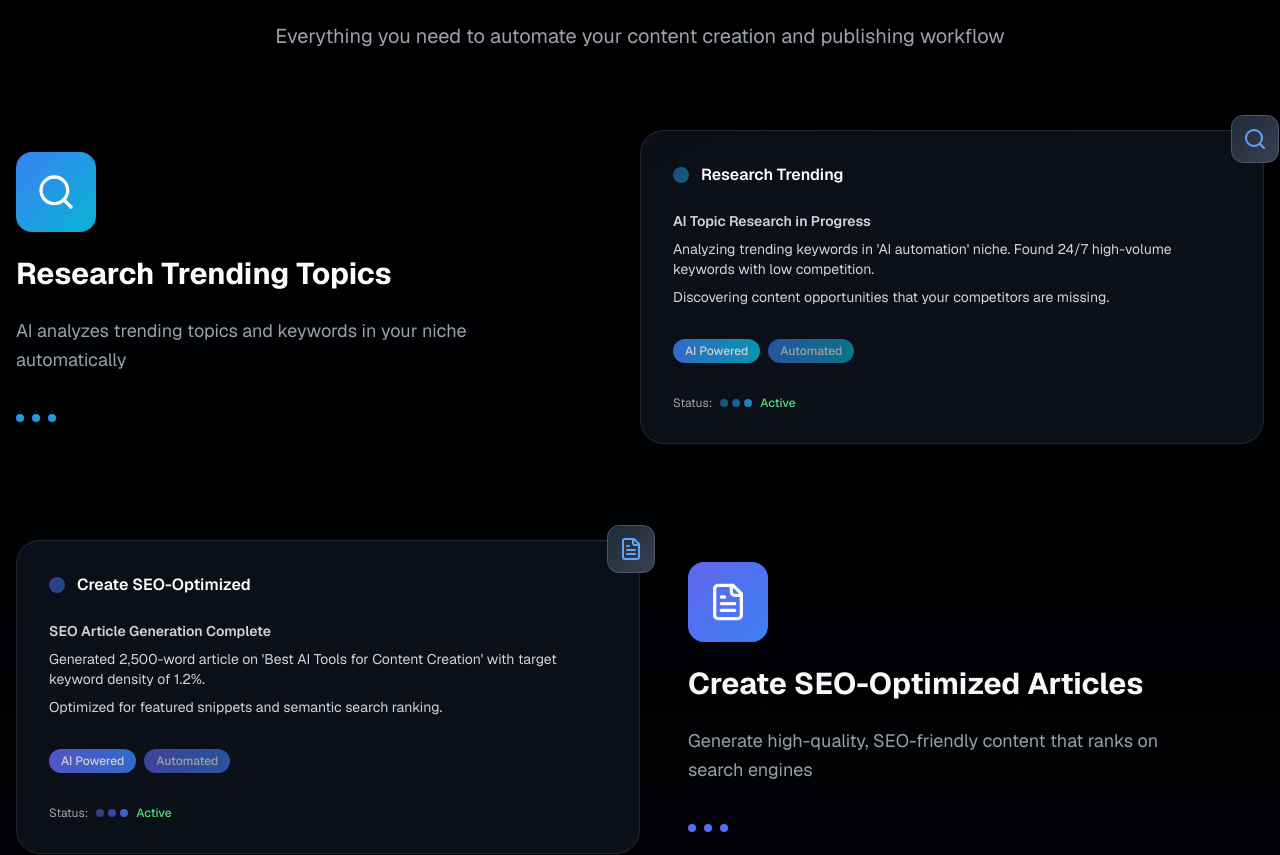
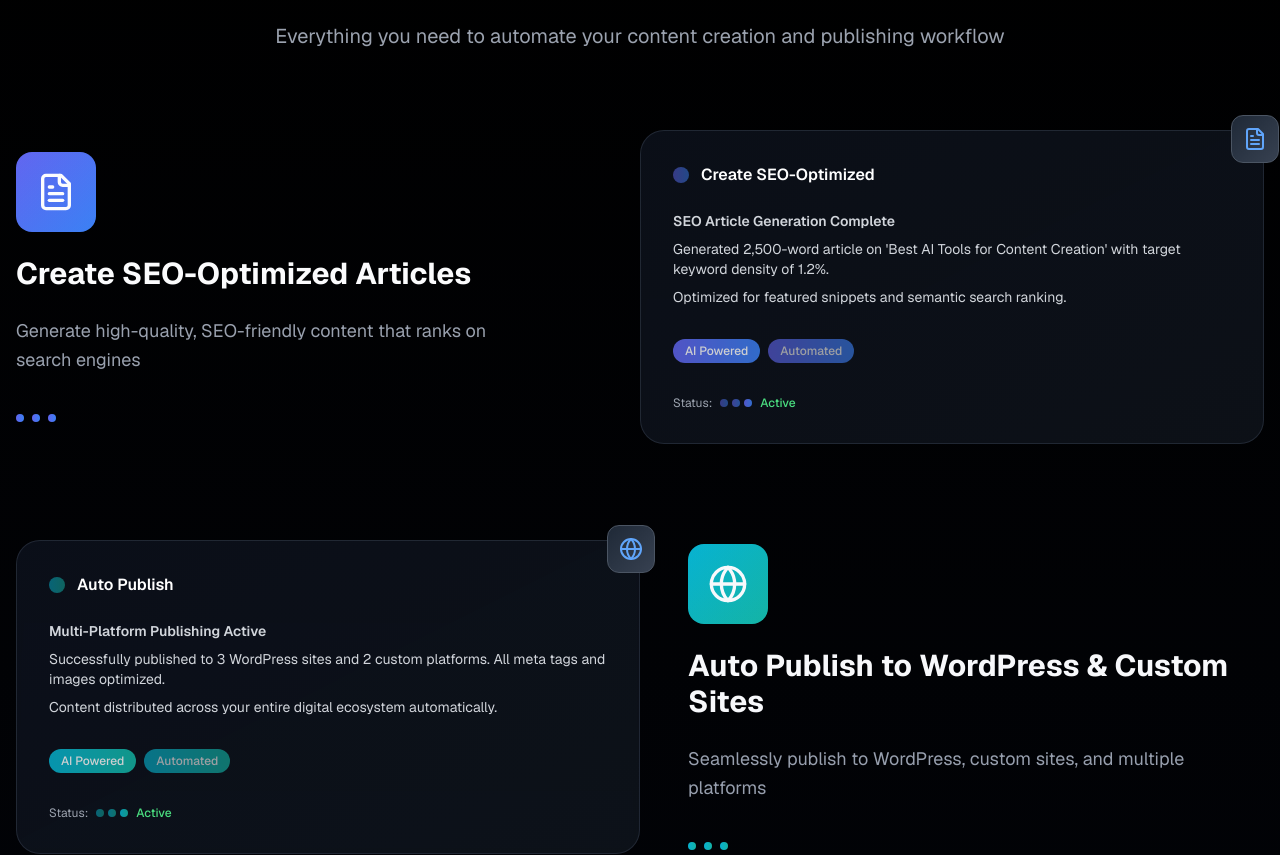
Before and after one commit to e-man07/xcripter-2, a Next.js app: page / in a window 1280 px wide. Shown: the part 946-1801 px from the top of the page. Built offline with nearby package versions, Linux system fonts and the light colour scheme.

Commit message:
modified contentD

```diff
--- a/components/what-xcripter-does.tsx
+++ b/components/what-xcripter-does.tsx
@@ -4,15 +4,15 @@ import { useState } from "react"
 import { Search, FileText, Globe, TrendingUp, Zap, Users } from "lucide-react"
 
 const features = [
-  {
-    icon: Search,
-    title: "Research Trending Topics",
-    description: "AI analyzes trending topics and keywords in your niche automatically",
-    gradient: "from-blue-500 to-cyan-500",
-    mockupTitle: "AI Topic Research in Progress",
-    mockupContent: "Analyzing trending keywords in 'AI automation' niche. Found 24/7 high-volume keywords with low competition.",
-    mockupSubtext: "Discovering content opportunities that your competitors are missing.",
-  },
+  // {
+  //   icon: Search,
+  //   title: "Research Trending Topics",
+  //   description: "AI analyzes trending topics and keywords in your niche automatically",
+  //   gradient: "from-blue-500 to-cyan-500",
+  //   mockupTitle: "AI Topic Research in Progress",
+  //   mockupContent: "Analyzing trending keywords in 'AI automation' niche. Found 24/7 high-volume keywords with low competition.",
+  //   mockupSubtext: "Discovering content opportunities that your competitors are missing.",
+  // },
   {
     icon: FileText,
     title: "Create SEO-Optimized Articles",
```
